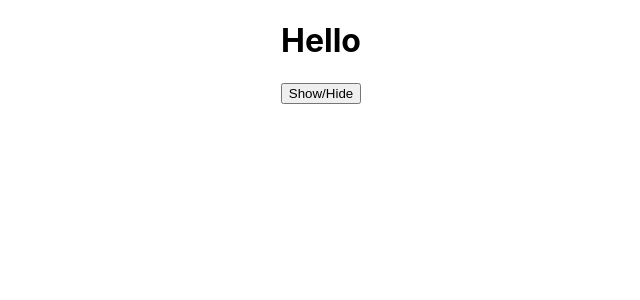
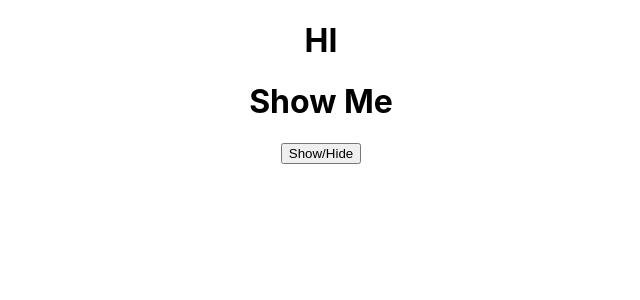
Before and after one commit to rainbow82/react-practice-render-props, a React (Create React App) app: page / in a window 1280 px wide. Both pictures are taken after a click on the button "Show/Hide". Shown: the top 300 px of the page, without its empty margins (319-959 px from the left). Built offline with nearby package versions, Linux system fonts and the light colour scheme.

Commit message:
PLyying with render props

```diff
--- a/src/App.js
+++ b/src/App.js
@@ -1,12 +1,19 @@
-import logo from './logo.svg';
 import './App.css';
-import Toggle from './Toggle';
+import Toggle from './ToggleRenderPropsChildren';
 
 function App() {
   return (
     <div className="App">
+      <h1>HI</h1>
       <Toggle>
-        <h1>Hello</h1>
+        {({ on, toggle }) => (
+          <div>
+            { on &&
+              <h1>Show Me</h1>
+            }
+            <button onClick={toggle}>Show/Hide</button>
+          </div>
+        )}
       </Toggle>
     </div>
   );
--- /dev/null
+++ b/src/ToggleRenderPropsChildren.js
@@ -0,0 +1,21 @@
+import React, { Component } from 'react';
+
+export default class ToggleRenderProps extends Component {
+  state = {
+    on: false
+  }
+
+  toggle = () => {
+    this.setState({
+      on: !this.state.on
+    })
+  }
+
+  render() {
+    const {children } = this.props;
+    return children({
+      on: this.state.on,
+      toggle: this.toggle
+    });
+  }
+}
```
Also changed, not shown: src/ToggleRenderProps.js (added, +21 -0 lines).
